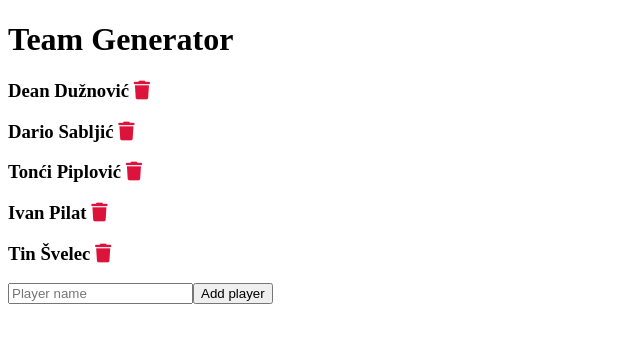
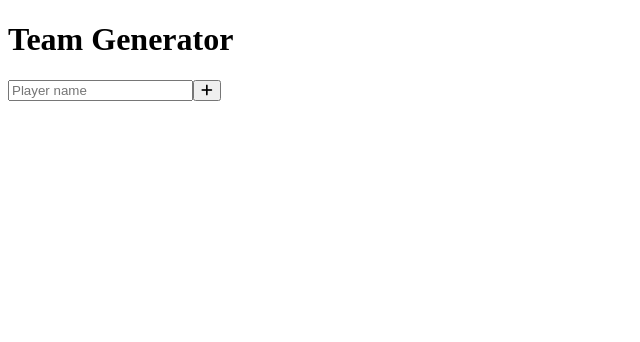
Before and after one commit to Vimor123/team-generator-server, a Vue app: page / in a window 1280 px wide. Shown: the top 342 px of the page, without its empty margins (0-640 px from the left). Built offline with nearby package versions, Linux system fonts and the light colour scheme.

Commit message:
Connected players to local storage

```diff
--- a/src/App.vue
+++ b/src/App.vue
@@ -19,17 +19,29 @@
                 players: []
             }
         },
+        mounted() {
+            if(localStorage.getItem("players")) {
+                try {
+                    this.players = JSON.parse(localStorage.getItem("players"))
+                } catch(e) {
+                    localStorage.removeItem("players")
+                }
+            }
+        },
         methods: {
             addPlayer(player) {
                 this.players = [...this.players, player]
+                this.persist()
             },
             deletePlayer(player) {
                 this.players = this.players.filter( (playerName) => playerName !== player)
                 console.log(player + " removed")
+                this.persist()
+            },
+            persist() {
+                const parsed = JSON.stringify(this.players)
+                localStorage.setItem("players", parsed)
             }
-        },
-        created() {
-            this.players = ["Dean Dužnović", "Dario Sabljić", "Tonći Piplović", "Ivan Pilat", "Tin Švelec"]
         }
     }
 </script>
--- a/src/components/AddPlayer.vue
+++ b/src/components/AddPlayer.vue
@@ -2,7 +2,7 @@
     <div class = "add-player-container">
         <form @submit="onSubmit" class="add-player">
             <input type="text" v-model="player" name="player-name" placeholder="Player name"/>
-            <button class="btn" type="submit"> Add player </button>
+            <button class="btn" type="submit"><i class="fas fa-plus"></i></button>
         </form>
     </div>
 </template>
```
